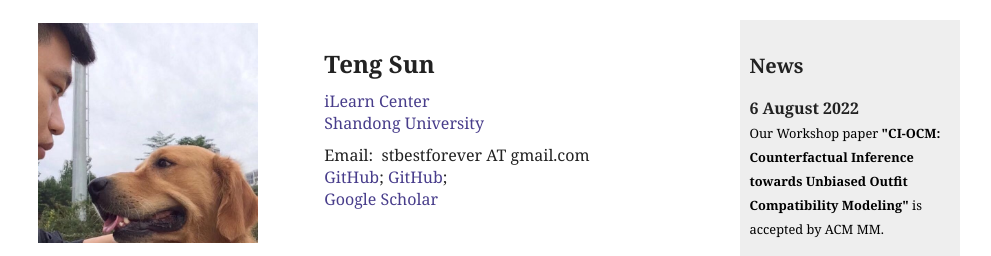
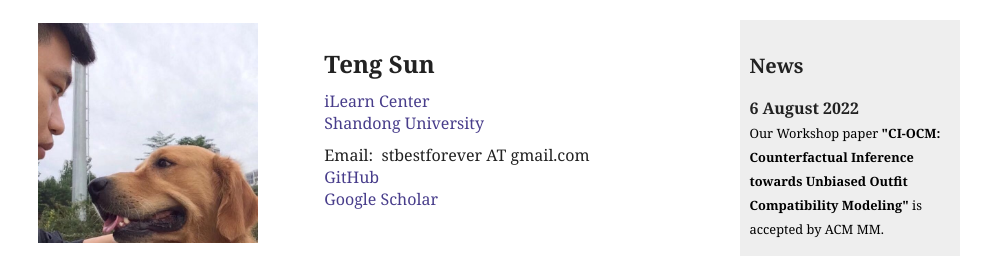
Before and after one commit to Teng-Sun/Teng-Sun.github.io, a plain HTML site: page index.html in a window 1280 px wide. Shown: the top 256 px of the page, without its empty margins (144-1135 px from the left). Drawn offline with Linux system fonts and the light colour scheme.

Commit message:
Update index.html

```diff
--- a/index.html
+++ b/index.html
@@ -63,8 +63,7 @@ Compatibility Modeling"</b> is accepted by ACM MM.
 The Hong Kong Polytechnic University, Hong Kong<br> -->
 </p><p style="margin-left:0px;">
 Email:&nbsp; stbestforever AT gmail.com</a><br>
-<a href="https://github.com/Teng-Sun">GitHub</a>;
-<a href="https://github.com/Teng-Sun">GitHub</a>;
+<a href="https://github.com/Teng-Sun">GitHub</a>
 <br><a href="https://scholar.google.com/citations?hl=zh-CN&user=0D4UK3YAAAAJ">Google Scholar</a> <br>
 </p></font><p><font size="+0">
 </font>
```
